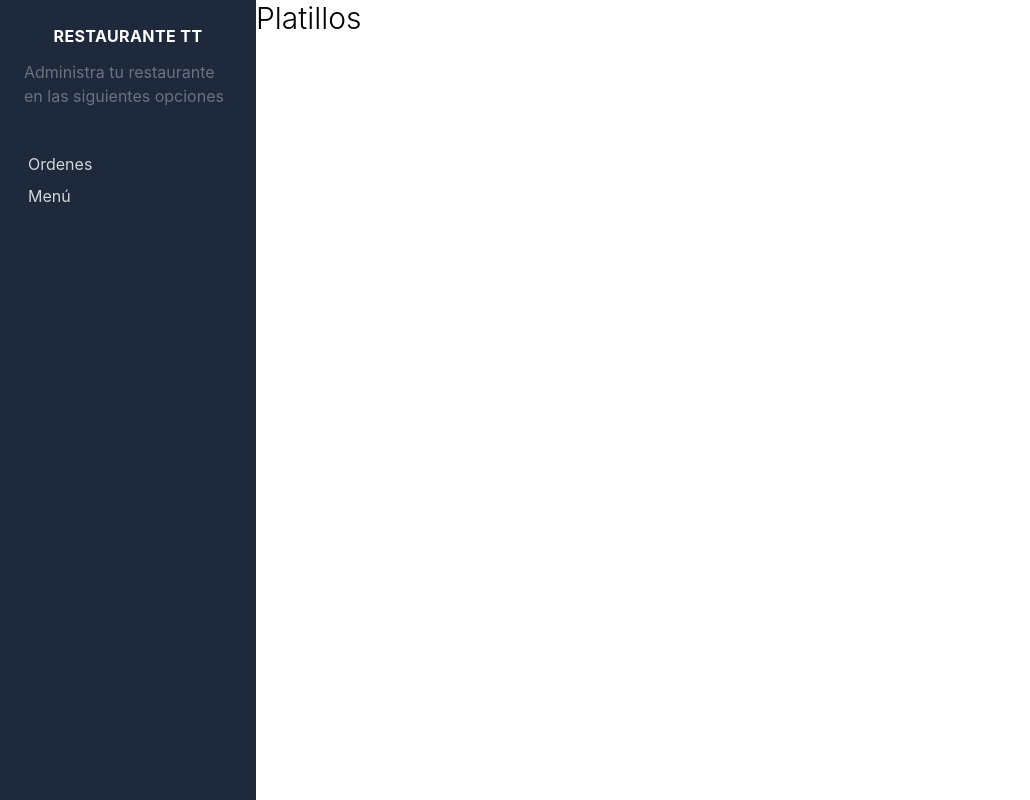
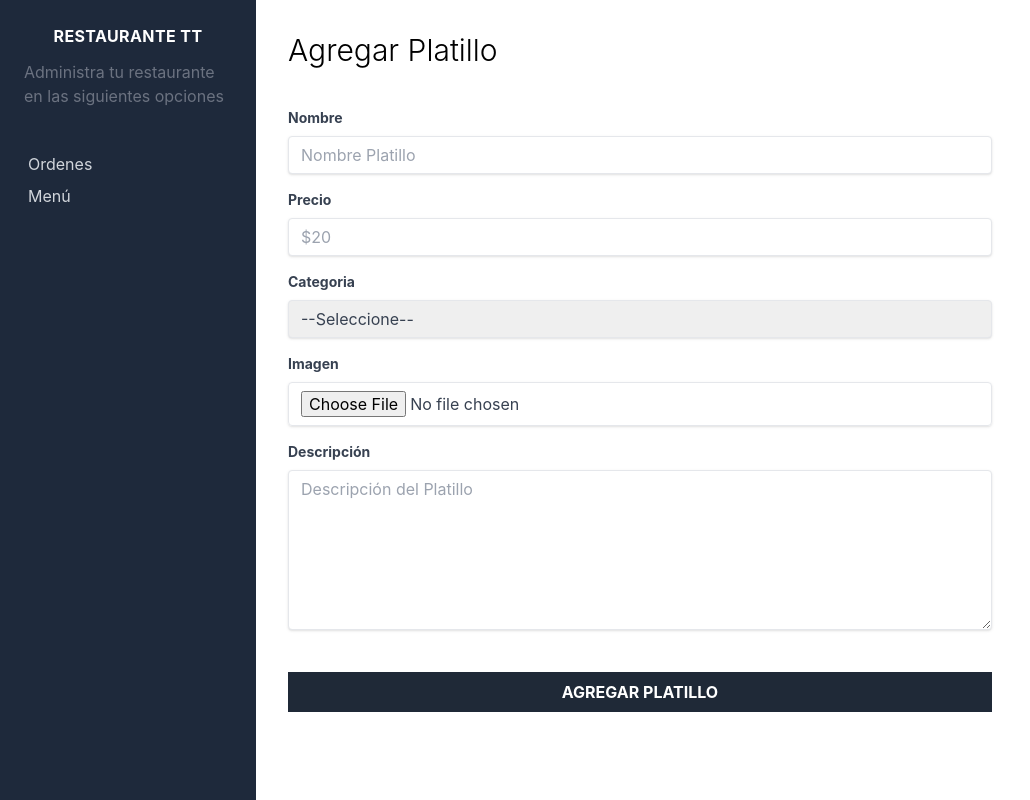
Before and after one commit to DIANARUTGARCIA/React-Restaurante, a React (Create React App) app: page /nuevo-platillo in a window 1280 px wide. Shown: the whole page, without its empty margins (0-1030 px from the left). Built offline with nearby package versions, Linux system fonts and the light colour scheme.

Commit message:
formulario de nuevos platillos con validaciones de formik y Yup y configuración de Firebase

```diff
--- a/package.json
+++ b/package.json
@@ -6,12 +6,15 @@
     "@testing-library/jest-dom": "^5.16.5",
     "@testing-library/react": "^13.4.0",
     "@testing-library/user-event": "^13.5.0",
+    "firebase": "^9.21.0",
+    "formik": "^2.2.9",
     "react": "^18.2.0",
     "react-dom": "^18.2.0",
     "react-router": "^6.11.0",
     "react-router-dom": "^6.11.0",
     "react-scripts": "5.0.1",
-    "web-vitals": "^2.1.4"
+    "web-vitals": "^2.1.4",
+    "yup": "^1.1.1"
   },
   "scripts": {
     "start": "react-scripts start",
--- a/src/App.js
+++ b/src/App.js
@@ -1,4 +1,5 @@
 import { Route, Routes } from 'react-router'
+import firebase, { FirebaseContext } from './firebase'
 import Ordenes from './components/paginas/Ordenes'
 import Menu from './components/paginas/Menu'
 import NuevoPlatillo from './components/paginas/NuevoPlatillo'
@@ -6,9 +7,10 @@ import Sidebar from './components/ui/Sidebar'
 
 function App() {
   return (
+    <FirebaseContext.Provider value={{ firebase }}>
       <div className="md:flex min-h-screen">
         <Sidebar />
-      <div className="md:w-3/5 xl:h-4/5">
+        <div className="md:w-3/5 xl:h-4/5 p-8">
           <Routes>
             <Route path="/" element={<Ordenes />} />
             <Route path="/menu" element={<Menu />} />
@@ -16,6 +18,7 @@ function App() {
           </Routes>
         </div>
       </div>
+    </FirebaseContext.Provider>
   )
 }
 export default App
--- a/src/components/paginas/Menu.jsx
+++ b/src/components/paginas/Menu.jsx
@@ -1,11 +1,14 @@
-import React from 'react'
+import { Link } from 'react-router-dom'
 
 const Menu = () => {
   return (
     <>
-      <h1>Menu</h1>
+      <h1 className="text-3xl font-light mb-4">Menu</h1>
+      <Link
+        to="/nuevo-platillo"
+        className="bg-sky-600 inline-block  py-2 px-3 font-bold rounded-full hover:bg-indigo-800 uppercase text-white"
+      >Agregar Platillo</Link>
     </>
   )
 }
-
 export default Menu
--- a/src/components/paginas/NuevoPlatillo.jsx
+++ b/src/components/paginas/NuevoPlatillo.jsx
@@ -1,9 +1,178 @@
+import { Formik, useFormik } from 'formik'
+import * as Yup from 'yup'
 
 const NuevoPlatillo = () => {
+  const formik = useFormik({
+    initialValues: {
+      nombre: '',
+      precio: '',
+      categoria: '',
+      imagen: '',
+      description: '',
+    },
+    validationSchema: Yup.object({
+      nombre: Yup.string()
+        .min(3, 'Los Platillos deben tener al menos 3 caracteres')
+        .required('El Nombre del platillo es obligatorio'),
+      precio: Yup.number()
+        .min(1, 'Debes agregar un número')
+        .required('El Precio es obligatorio'),
+      categoria: Yup.string().required('La categoría es obligatoria'),
+      description: Yup.string()
+        .min(10, 'La descripción debe ser más larga')
+        .required('La descripción es obligatoria'),
+    }),
+    onsubmit: (datos) => {
+      console.log(datos)
+    },
+  })
+
   return (
-   <>
-   <h1 className="text-3xl font-light">Platillos</h1>
-   </>
+    <>
+      <h1 className="text-3xl font-light mb-4">Agregar Platillo</h1>
+      <div className="flex justify-center mt-10">
+        <div className="w-full max-w-3xl">
+          <form onSubmit={formik.handleSubmit}>
+            <div className="mb-4">
+              <label
+                className="block text-gray-700 text-sm font-bold mb-2"
+                htmlFor="nombre"
+              >
+                Nombre
+              </label>
+              <input
+                className="shadow appearance-none border rounded w-full py-2 px-3 text-gray-700 leading-tight focus:outline-none focus:shadow-outline"
+                id="nombre"
+                type="text"
+                placeholder="Nombre Platillo"
+                value={formik.values.nombre}
+                onChange={formik.handleChange}
+                onBlur={Formik.handleBlur}
+              />
+            </div>
+            {formik.touched.nombre && formik.errors.nombre ? (
+              <div
+                className="bg-red-100 border-l-4 border-red-500 text-red-700 p-4 mb-5"
+                role="alert"
+              >
+                <p className="font-bold">Hubo un error:</p>
+                <p>{formik.errors.nombre} </p>
+              </div>
+            ) : null}
+
+            <div className="mb-4">
+              <label
+                className="block text-gray-700 text-sm font-bold mb-2"
+                htmlFor="precio"
+              >
+                Precio
+              </label>
+              <input
+                className="shadow appearance-none border rounded w-full py-2 px-3 text-gray-700 leading-tight focus:outline-none focus:shadow-outline"
+                id="precio"
+                type="number"
+                placeholder="$20"
+                min={0}
+                value={formik.values.precio}
+                onChange={formik.handleChange}
+                onBlur={Formik.handleBlur}
+              />
+            </div>
+            {formik.touched.precio && formik.errors.precio ? (
+              <div
+                className="bg-red-100 border-l-4 border-red-500 text-red-700 p-4 mb-5"
+                role="alert"
+              >
+                <p className="font-bold">Hubo un error:</p>
+                <p>{formik.errors.precio} </p>
+              </div>
+            ) : null}
+
+            <div className="mb-4">
+              <label
+                className="block text-gray-700 text-sm font-bold mb-2"
+                htmlFor="nombre"
+              >
+                Categoria
+              </label>
+              <select
+                className="shadow appearance-none border rounded w-full py-2 px-3 text-gray-700 leading-tight focus:outline-none focus:shadow-outline"
+                name="categoria"
+                value={formik.values.categoria}
+                onChange={formik.handleChange}
+                onBlur={Formik.handleBlur}
+              >
+                <option value="">--Seleccione--</option>
+                <option value="desayuno">Desayuno</option>
+                <option value="comida">Comida</option>
+                <option value="cena">Cena</option>
+                <option value="Bebidas">Bebidas</option>
+                <option value="ensalada">Ensaladas</option>
+              </select>
+            </div>
+            {formik.touched.categoria && formik.errors.categoria ? (
+              <div
+                className="bg-red-100 border-l-4 border-red-500 text-red-700 p-4 mb-5"
+                role="alert"
+              >
+                <p className="font-bold">Hubo un error:</p>
+                <p>{formik.errors.categoria} </p>
+              </div>
+            ) : null}
+
+            <div className="mb-4">
+              <label
+                className="block text-gray-700 text-sm font-bold mb-2"
+                htmlFor="precio"
+              >
+                Imagen
+              </label>
+              <input
+                className="shadow appearance-none border rounded w-full py-2 px-3 text-gray-700 leading-tight focus:outline-none focus:shadow-outline"
+                id="precio"
+                type="file"
+                value={formik.values.imagen}
+                onChange={formik.handleChange}
+              />
+            </div>
+
+            <div className="mb-4">
+              <label
+                className="block text-gray-700 text-sm font-bold mb-2"
+                htmlFor="nombre"
+              >
+                Descripción
+              </label>
+              <textarea
+                className="shadow appearance-none border rounded w-full py-2 px-3 text-gray-700 leading-tight focus:outline-none focus:shadow-outline h-40"
+                id="nombre"
+                placeholder="Descripción del Platillo"
+                value={formik.values.description}
+                onChange={formik.handleChange}
+                onBlur={Formik.handleBlur}
+              >
+                {' '}
+              </textarea>
+            </div>
+            {formik.touched.description && formik.errors.description ? (
+              <div
+                className="bg-red-100 border-l-4 border-red-500 text-red-700 p-4 mb-5"
+                role="alert"
+              >
+                <p className="font-bold">Hubo un error:</p>
+                <p>{formik.errors.description} </p>
+              </div>
+            ) : null}
+
+            <input
+              type="submit"
+              className="bg-gray-800 hover:bg-gray-900 w-full mt-5 p-2 text-white uppercase font-bold"
+              value={'Agregar Platillo'}
+            />
+          </form>
+        </div>
+      </div>
+    </>
   )
 }
 
--- a/src/components/paginas/Ordenes.jsx
+++ b/src/components/paginas/Ordenes.jsx
@@ -3,7 +3,7 @@ import React from 'react'
 const Ordenes = () => {
   return (
     <div>
-      <h1 className='' >ORDENESS</h1>
+      <h1 className="">ORDENESS</h1>
     </div>
   )
 }
--- /dev/null
+++ b/src/firebase/config.js
@@ -0,0 +1,12 @@
+// For Firebase JS SDK v7.20.0 and later, measurementId is optional
+const firebaseConfig = {
+  apiKey: 'AIzaSyDkQ1IfPQ5eQyIZJq1bMfu2LrQt3J268w0',
+  authDomain: 'restaurant-f031e.firebaseapp.com',
+  projectId: 'restaurant-f031e',
+  storageBucket: 'restaurant-f031e.appspot.com',
+  messagingSenderId: '509275772250',
+  appId: '1:509275772250:web:969af83949f5effcd9cf63',
+  measurementId: 'G-CV2C606ZWD',
+}
+
+export default firebaseConfig
--- /dev/null
+++ b/src/firebase/context.js
@@ -0,0 +1,5 @@
+import { createContext } from 'react'
+
+const FirebaseContext = createContext()
+
+export default FirebaseContext
--- /dev/null
+++ b/src/firebase/firebase.js
@@ -0,0 +1,13 @@
+import app from 'firebase/compat/app'
+import firebaseConfig from './config'
+
+class Firebase {
+  constructor() {
+    if (!app.apps.length) {
+      app.initializeApp(firebaseConfig)
+    }
+  }
+}
+const firebase = new Firebase()
+
+export default firebase
--- /dev/null
+++ b/src/firebase/index.js
@@ -0,0 +1,5 @@
+import firebase from "./firebase";
+import FirebaseContext from "./context";
+
+export {FirebaseContext}
+export default firebase
```
Also changed, not shown: 1 other file (tests, documents, lock files or other folders). Lines whose indentation alone changed are shown as unchanged.
